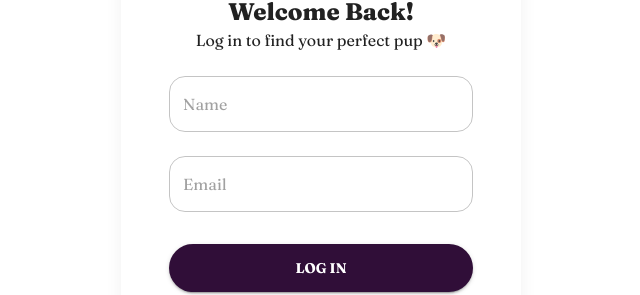
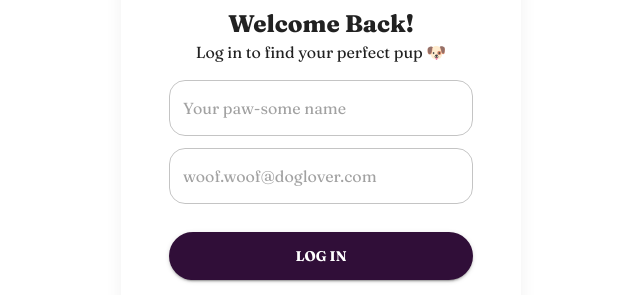
Before and after one commit to iamy8000/Fetch_dog_adoption_Yating_Yang, a React (Create React App) app: page / in a window 1280 px wide. Shown: the part 359-654 px from the top of the page, without its empty margins (319-959 px from the left). Built offline with nearby package versions, Linux system fonts and the light colour scheme.

Commit message:
fix login page placeholder

```diff
--- a/src/pages/LoginPage.jsx
+++ b/src/pages/LoginPage.jsx
@@ -4,10 +4,14 @@ import {
 } from '@mui/material';
 import { login } from '../api/fetchAPI';
 import { useNavigate } from 'react-router-dom';
+import { useMediaQuery } from '@mui/material';
+import { useTheme } from '@mui/material/styles';
 
 export default function LoginPage() {
 	const [formData, setFormData] = useState({ name: '', email: '' });
 	const navigate = useNavigate();
+	const theme = useTheme();
+	const isMobile = useMediaQuery(theme.breakpoints.down('md'));
 
 	const handleChange = (e) => {
 		setFormData((prev) => ({ ...prev, [e.target.name]: e.target.value }));
@@ -29,10 +33,9 @@ export default function LoginPage() {
 			justifyContent="center"
 			alignItems="center"
 			minHeight="100vh"
-			// bgcolor="#ffef81"
 			p={5}
 		>
-			<Box display="flex" justifyContent="center" mb={6}>
+			<Box display="flex" justifyContent="center" mb={isMobile ? 2 : 6}>
 				<img
 					src="https://cdn.brandfetch.io/id7Cm60rQf/theme/dark/logo.svg?c=1dxbfHSJFAPEGdCLU4o5B"
 					alt="Fetch Rewards Logo"
@@ -40,15 +43,30 @@ export default function LoginPage() {
 				/>
 			</Box>
 			<Card sx={{
-				maxWidth: 400, p: 4, borderRadius: '16px', textAlign: 'center', boxShadow: '0 6px 18px rgba(0, 0, 0, 0.06)'
+				width: '100%',
+				maxWidth: 400, p: isMobile ? 1 : 4, borderRadius: '16px', textAlign: 'center', boxShadow: isMobile ? 'none' : '0 6px 18px rgba(0, 0, 0, 0.06)'
 			}}>
 				<CardContent>
 					<Typography variant="h5" fontWeight={800} >Welcome Back!</Typography>
 					<Typography variant="body1" mb={1}>Log in to find your perfect pup 🐶</Typography>
 
 					<Box component="form" onSubmit={(e) => { e.preventDefault(); handleLogin(); }}>
-						<TextField fullWidth name="name" placeholder="Name" margin="normal" onChange={handleChange} />
-						<TextField fullWidth name="email" type="email" placeholder="Email" margin="normal" onChange={handleChange} />
+						<TextField
+							fullWidth
+							name="name"
+							placeholder="Your paw-some name"
+							margin="dense"
+							onChange={handleChange}
+						/>
+
+						<TextField
+							fullWidth
+							name="email"
+							type="email"
+							placeholder="woof.woof@doglover.com"
+							margin="dense"
+							onChange={handleChange}
+						/>
 						<Button
 							type='submit'
 							fullWidth
```
